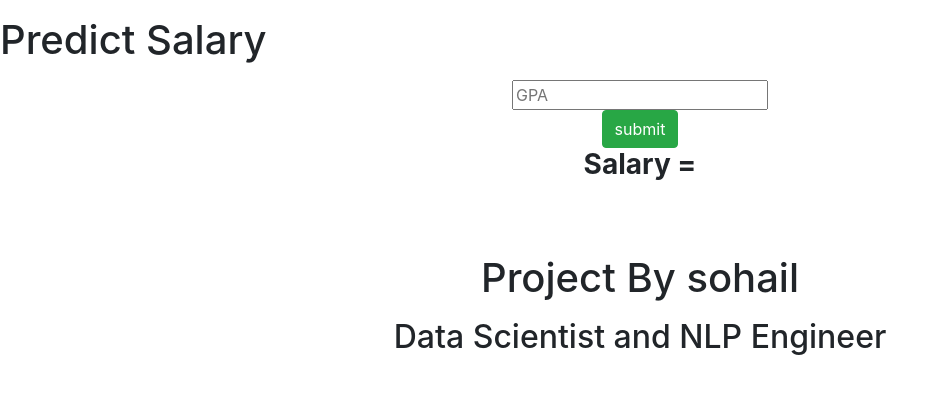
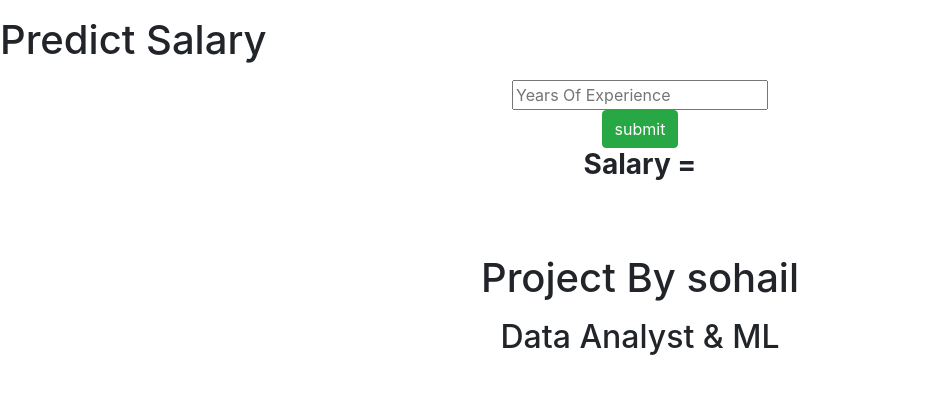
Before and after one commit to sohailmd6661-hub/SLR_-MODEL, a Flask app: page / in a window 1280 px wide. Shown: the top 394 px of the page, without its empty margins (0-946 px from the left). Run offline with Flask 3, Linux system fonts and the light colour scheme; parts of the project's set-up code (start-up, migrations or seed data) failed here and were passed over; some libraries are stand-ins or nearby versions.

Commit message:
Update index.html

```diff
--- a/templates/index.html
+++ b/templates/index.html
@@ -20,7 +20,7 @@
 
 <div class="container text-center">
     <form action="/predict" method="POST">
-        <input type="text" name = 'SAT' placeholder="GPA"><br>
+        <input type="text" name = 'SAT' placeholder="Years Of Experience"><br>
         <button class = 'btn btn-success'>submit</button>
 
 
@@ -32,7 +32,7 @@
         <br>
 
         <p> <h1> Project By sohail  </h1> </p>
-    <p><h2> Data Scientist and NLP Engineer</h2></p>
+    <p><h2> Data Analyst & ML </h2></p>
 
 
     <script src="https://code.jquery.com/jquery-3.3.1.slim.min.js"
@@ -47,4 +47,5 @@
 
 </div>
 </body>
+
 </html>
```
